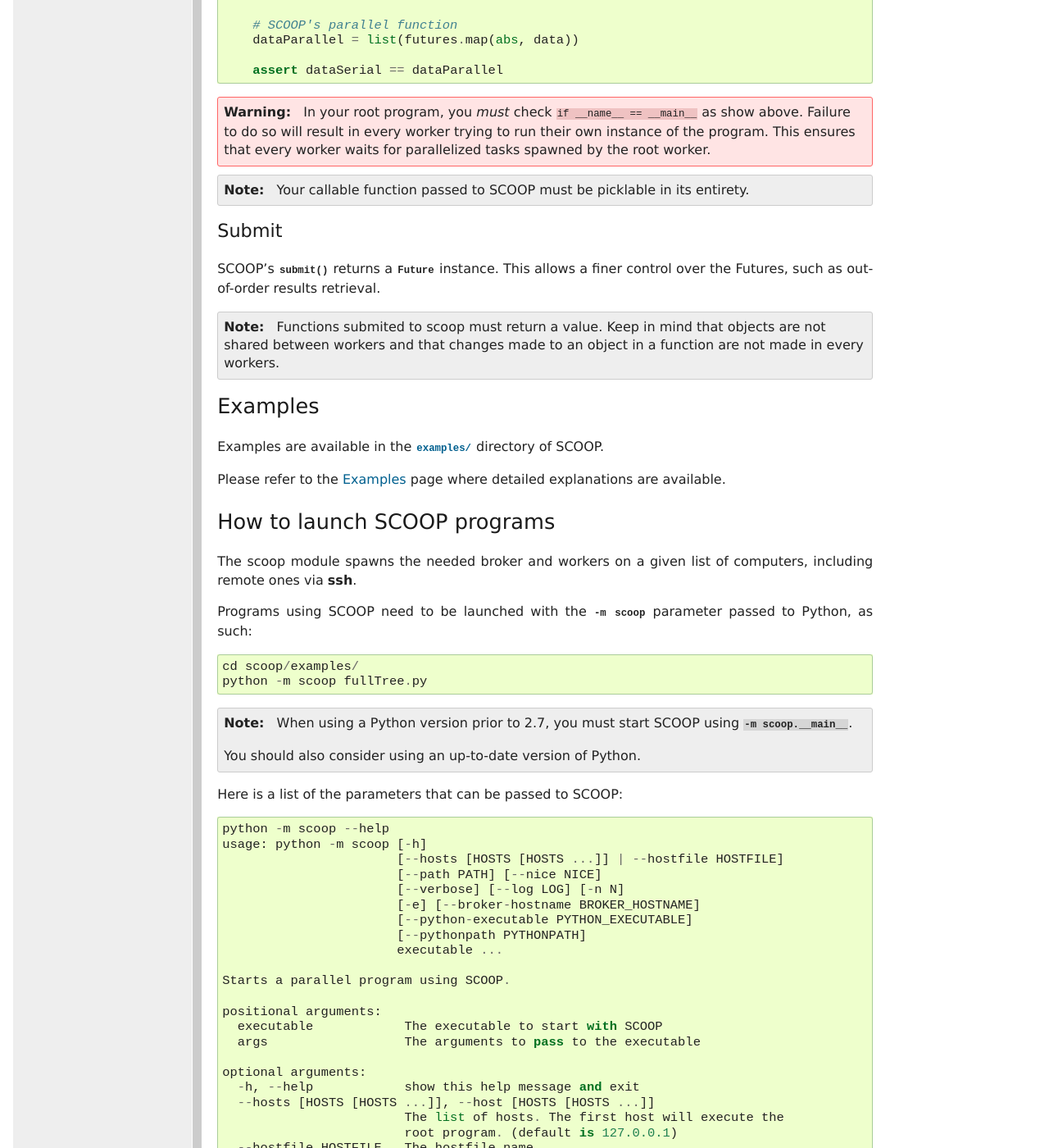
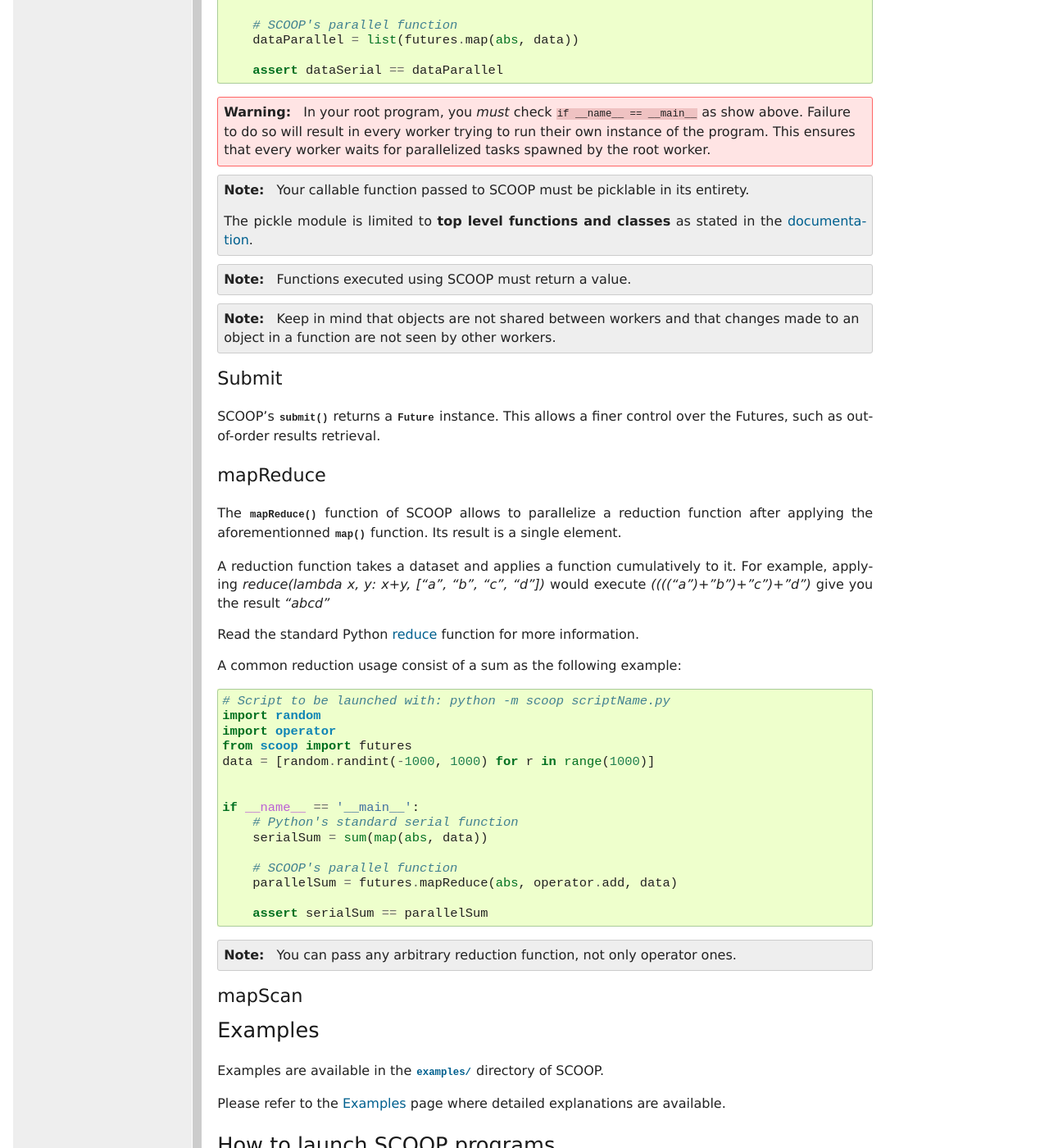
Before and after one commit to soravux/scoop, a Sphinx documentation site: the page built from doc/usage.rst, in a window 1280 px wide and 1400 px high, scrolled down 1437 px. Shown: the whole window at 82% size. Built offline with Sphinx 7.4.7, drawn with Linux system fonts in a browser that asks for light colours; formulas are drawn with MathJax 3; some of the changed text lies outside the part shown.

Commit message:
Improved documentation and added 2 examples.

```diff
--- a/doc/_template/indexsidebar.html
+++ b/doc/_template/indexsidebar.html
@@ -8,6 +8,7 @@
 <h3>Other versions</h3>
 <ul>
   <li><a href="http://scoop.readthedocs.org/en/latest/">Latest</a></li>
+  <li><a href="http://scoop.readthedocs.org/en/0.6/">0.6</a></li>
   <li><a href="http://scoop.readthedocs.org/en/0.5/">0.5</a></li>
 </ul>
 <h3>Useful links</h3>
--- a/doc/conf.py
+++ b/doc/conf.py
@@ -68,7 +68,7 @@ master_doc = 'index'
 
 # General information about the project.
 project = u'SCOOP'
-copyright = u'2012, Marc Parizeau, Olivier Gagnon, Marc-André Gardner, Yannick Hold-Geoffroy'
+copyright = u'2013, Marc Parizeau, Olivier Gagnon, Marc-André Gardner, Yannick Hold-Geoffroy'
 
 # The version info for the project you're documenting, acts as replacement for
 # |version| and |release|, also used in various other places throughout the
--- a/doc/usage.rst
+++ b/doc/usage.rst
@@ -55,14 +55,14 @@ example, if you want to apply the |abs()|_ function to every number of a list::
 .. |abs()| replace:: *abs()*
 .. _abs(): http://docs.python.org/library/functions.html#abs
 
-SCOOP's :meth:`~scoop.futures.map` returns a generator retriving the results
-in their proper order. It can thus act as a parallel substitute to the standard |map()|_, for
-instance::
+SCOOP's :meth:`~scoop.futures.map` returns a generator iterating over the
+results in the same order as its inputs. It can thus act as a parallel
+substitute to the standard |map()|_, for instance::
 
     # Script to be launched with: python -m scoop scriptName.py
     import random
     from scoop import futures
-    data = [random.randint(-1000,1000) for r in range(1000)]
+    data = [random.randint(-1000, 1000) for r in range(1000)]
 
     if __name__ == '__main__':
         # Python's standard serial function
@@ -88,6 +88,17 @@ instance::
 .. note::
     Your callable function passed to SCOOP must be picklable in its entirety.
 
+    The pickle module is limited to **top level functions and classes** as
+    stated in the
+    `documentation <http://docs.python.org/3/library/pickle.html#what-can-be-pickled-and-unpickled>`_.
+
+.. note::
+    Functions executed using SCOOP must return a value.
+
+.. note::
+    Keep in mind that objects are not shared between workers and that changes
+    made to an object in a function are not seen by other workers.
+
 Submit
 ~~~~~~
 
@@ -96,12 +107,48 @@ instance.
 This allows a finer control over the Futures, such as out-of-order results
 retrieval.
 
-.. _examples-reference:
+mapReduce
+~~~~~~~~~
+
+The :meth:`~scoop.futures.mapReduce` function of SCOOP allows to parallelize a
+reduction function after applying the aforementionned
+:meth:`~scoop.futures.map` function.
+Its result is a single element.
+
+A reduction function takes a dataset and applies a function cumulatively to it.
+For example, applying `reduce(lambda x, y: x+y, ["a", "b", "c", "d"])` would
+execute `(((("a")+"b")+"c")+"d")` give you the result `"abcd"`
+
+Read the standard Python
+`reduce <http://docs.python.org/3.0/library/functools.html#functools.reduce>`_
+function for more information.
+
+A common reduction usage consist of a sum as the following example::
+
+    # Script to be launched with: python -m scoop scriptName.py
+    import random
+    import operator
+    from scoop import futures
+    data = [random.randint(-1000, 1000) for r in range(1000)]
+
+
+    if __name__ == '__main__':
+        # Python's standard serial function
+        serialSum = sum(map(abs, data))
+
+        # SCOOP's parallel function
+        parallelSum = futures.mapReduce(abs, operator.add, data)
+
+        assert serialSum == parallelSum
 
 .. note::
-    Functions submited to scoop must return a value. Keep in mind that objects
-    are not shared between workers and that changes made to an object in a
-    function are not made in every workers.
+    You can pass any arbitrary reduction function, not only operator ones.
+
+
+mapScan
+~~~~~~~
+
+
 
 Examples
 --------
@@ -294,6 +341,29 @@ This is mandatory when using parallel frameworks such as multiprocessing and
 SCOOP. Otherwise, each worker (or equivalent) will try to execute your code
 serially.
 
+Also, only functions or classes declared at the top level of your program are
+picklables. Here are some examples of non-working map invocations::
+
+    # Script to be launched with: python -m scoop scriptName.py
+    from scoop import futures
+
+
+    class myClass(object):
+        @staticmethod
+        define myFunction(x):
+            return x
+
+
+    if __name__ == '__main__':
+        define mySecondFunction(x):
+            return x
+
+        # Both of these calls won't work because Python pickle won't be able to
+        # pickle or unpickle the function references.
+        wrongCall1 = futures.map(myClass.myFunction, [1, 2, 3, 4, 5])
+        wrongCall2 = futures.map(mySecondFunction, [1, 2, 3, 4, 5])
+
+
 Evaluation laziness
 ~~~~~~~~~~~~~~~~~~~
 
```
Also changed, not shown: doc/examples.rst (+29 -32 lines), 2 other files.
